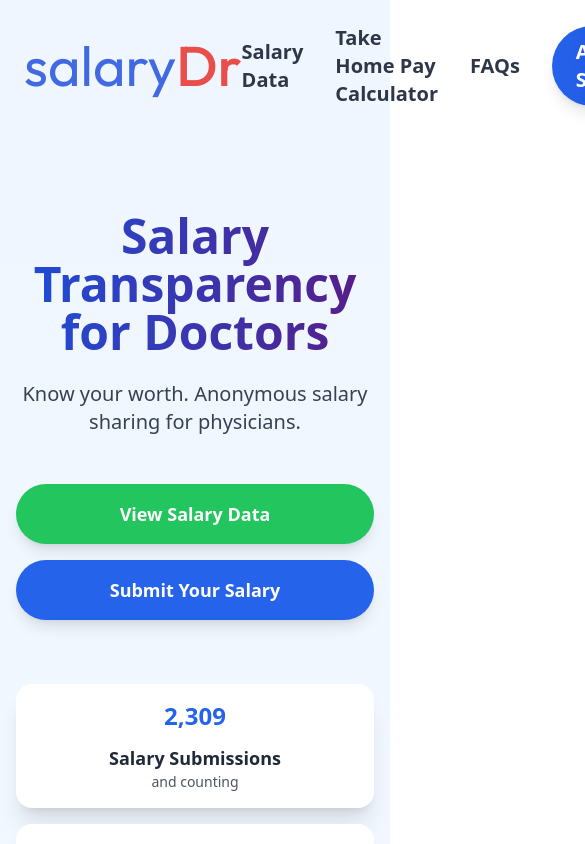
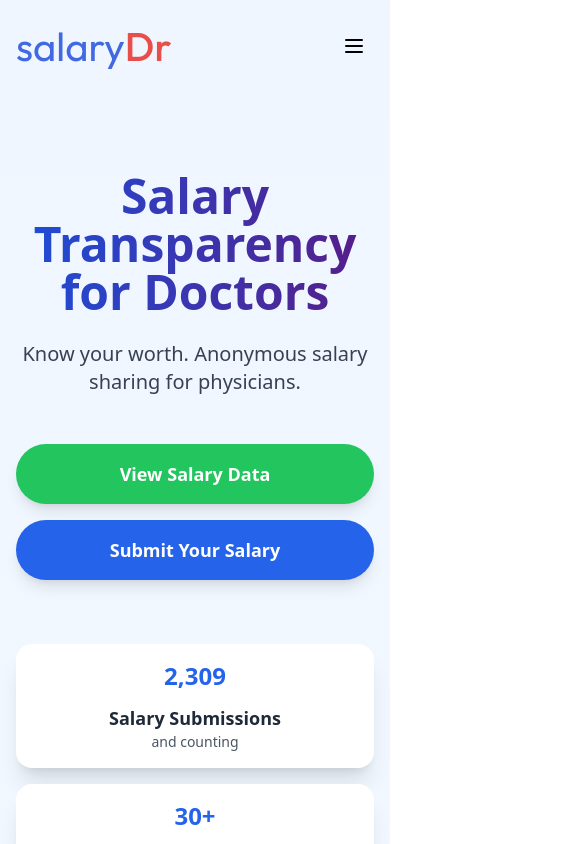
Before and after one commit to platypussharry/physician-salary-dashboard, a React (Create React App) app: page / in a window 390 px wide. Shown: the top 844 px of the page, 585 px wide, since content can reach past the window. Built offline with nearby package versions, Linux system fonts and the light colour scheme.

Commit message:
made menu navigation more responsive

```diff
--- a/src/pages/Home.js
+++ b/src/pages/Home.js
@@ -6,6 +6,7 @@ import '@fontsource/outfit/600.css';
 
 const Home = () => {
   const [count, setCount] = useState(2308); // Start at 2,308 (2,318 - 10)
+  const [isMobileMenuOpen, setIsMobileMenuOpen] = useState(false);
 
   useEffect(() => {
     // Simulate counter updates
@@ -22,32 +23,100 @@ const Home = () => {
   return (
     <div className="min-h-screen bg-gradient-to-b from-blue-50 to-white">
       {/* Navigation */}
-      <nav className="w-full p-6">
-        <div className="container mx-auto flex justify-between items-center">
+      <nav className="w-full p-4 sm:p-6">
+        <div className="container mx-auto">
+          <div className="flex justify-between items-center">
             <Link
               to="/"
-            className="text-[3.5rem] tracking-normal font-['Outfit']"
+              className="text-[2.5rem] sm:text-[3rem] lg:text-[3.5rem] tracking-normal font-['Outfit'] flex-shrink-0"
             >
               <span className="text-[#4169E1] font-[400]">salary</span>
               <span className="text-[#E94E4A] font-[500]">Dr</span>
             </Link>
-          <div className="flex gap-8 items-center">
-            <Link to="/dashboard" className="text-xl font-semibold text-[#2D3748]">
+
+            {/* Desktop Navigation */}
+            <div className="hidden md:flex items-center">
+              <div className="flex flex-wrap lg:flex-nowrap gap-4 lg:gap-8 justify-end">
+                <Link
+                  to="/dashboard"
+                  className="text-lg lg:text-xl font-semibold text-[#2D3748] whitespace-nowrap hover:text-blue-600 transition-colors"
+                >
                   Salary Data
                 </Link>
-            <Link to="/calculator" className="text-xl font-semibold text-[#2D3748]">
+                <Link
+                  to="/calculator"
+                  className="text-lg lg:text-xl font-semibold text-[#2D3748] whitespace-nowrap hover:text-blue-600 transition-colors"
+                >
                   Take Home Pay Calculator
                 </Link>
-            <Link to="/faqs" className="text-xl font-semibold text-[#2D3748]">
+                <Link
+                  to="/faqs"
+                  className="text-lg lg:text-xl font-semibold text-[#2D3748] whitespace-nowrap hover:text-blue-600 transition-colors"
+                >
                   FAQs
                 </Link>
                 <Link
                   to="/submit-salary"
-              className="text-xl font-semibold px-6 py-3 bg-gradient-to-r from-blue-600 to-blue-700 text-white rounded-full hover:from-blue-700 hover:to-blue-800 transition-all transform hover:scale-105 shadow-lg"
+                  className="text-lg lg:text-xl font-semibold px-4 lg:px-6 py-2 lg:py-3 bg-gradient-to-r from-blue-600 to-blue-700 text-white rounded-full hover:from-blue-700 hover:to-blue-800 transition-all transform hover:scale-105 shadow-lg whitespace-nowrap ml-2 lg:ml-4"
                 >
                   Add a Salary
                 </Link>
               </div>
+            </div>
+
+            {/* Mobile Menu Button */}
+            <button
+              className="md:hidden p-2 rounded-lg hover:bg-gray-100"
+              onClick={() => setIsMobileMenuOpen(!isMobileMenuOpen)}
+              aria-label="Toggle menu"
+            >
+              {!isMobileMenuOpen ? (
+                <svg className="w-6 h-6" fill="none" stroke="currentColor" viewBox="0 0 24 24">
+                  <path strokeLinecap="round" strokeLinejoin="round" strokeWidth={2} d="M4 6h16M4 12h16M4 18h16" />
+                </svg>
+              ) : (
+                <svg className="w-6 h-6" fill="none" stroke="currentColor" viewBox="0 0 24 24">
+                  <path strokeLinecap="round" strokeLinejoin="round" strokeWidth={2} d="M6 18L18 6M6 6l12 12" />
+                </svg>
+              )}
+            </button>
+          </div>
+
+          {/* Mobile Navigation */}
+          {isMobileMenuOpen && (
+            <div className="md:hidden mt-4 py-4 border-t border-gray-200">
+              <div className="flex flex-col gap-4">
+                <Link
+                  to="/dashboard"
+                  className="text-lg font-semibold text-[#2D3748] hover:text-blue-600"
+                  onClick={() => setIsMobileMenuOpen(false)}
+                >
+                  Salary Data
+                </Link>
+                <Link
+                  to="/calculator"
+                  className="text-lg font-semibold text-[#2D3748] hover:text-blue-600"
+                  onClick={() => setIsMobileMenuOpen(false)}
+                >
+                  Take Home Pay Calculator
+                </Link>
+                <Link
+                  to="/faqs"
+                  className="text-lg font-semibold text-[#2D3748] hover:text-blue-600"
+                  onClick={() => setIsMobileMenuOpen(false)}
+                >
+                  FAQs
+                </Link>
+                <Link
+                  to="/submit-salary"
+                  className="text-lg font-semibold px-6 py-3 bg-gradient-to-r from-blue-600 to-blue-700 text-white rounded-full hover:from-blue-700 hover:to-blue-800 transition-all shadow-lg text-center"
+                  onClick={() => setIsMobileMenuOpen(false)}
+                >
+                  Add a Salary
+                </Link>
+              </div>
+            </div>
+          )}
         </div>
       </nav>
 
```
Lines whose indentation alone changed are shown as unchanged.
